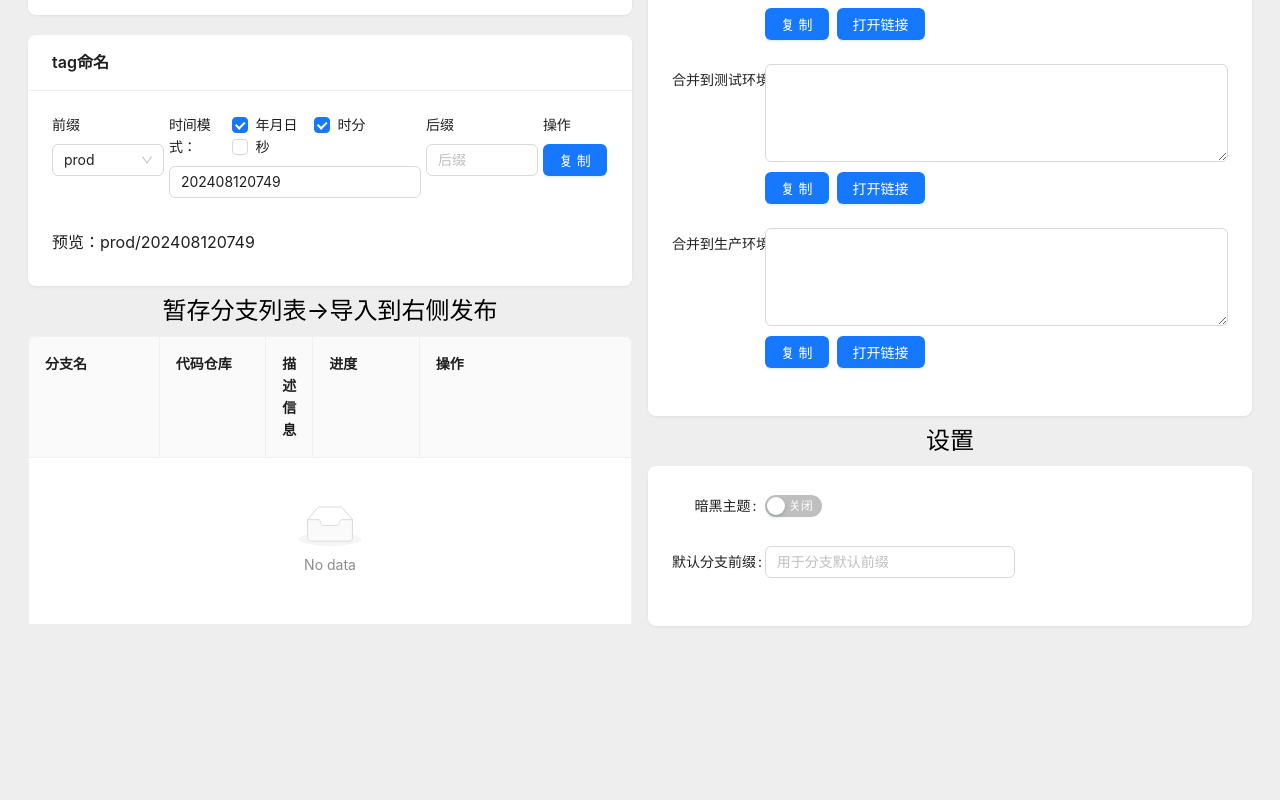
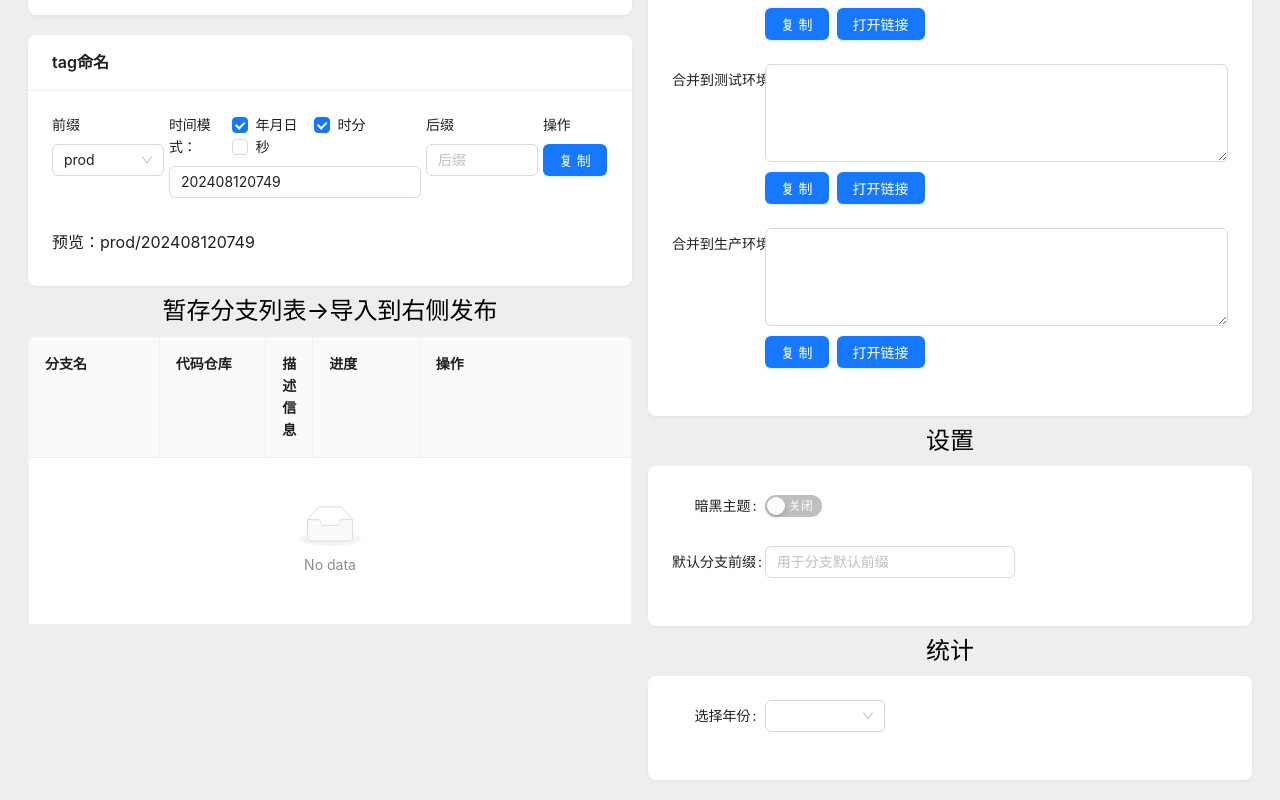
Before and after one commit to okamiss/gitlab-fast-merge, a React (Vite) app: page / in a window 1280 px wide. Shown: the part 338-1138 px from the top of the page. Before the commit the page ends 984 px from the top, so only its background shows below. Built offline with nearby package versions, Linux system fonts and the light colour scheme.

Commit message:
更新图表统计

```diff
--- a/package.json
+++ b/package.json
@@ -15,6 +15,7 @@
     "dayjs": "^1.11.10",
     "react": "^18.2.0",
     "react-dom": "^18.2.0",
+    "recharts": "^2.14.1",
     "reset-css": "^5.0.2",
     "styled-components": "^6.1.8",
     "uuid": "^10.0.0"
--- a/src/App.tsx
+++ b/src/App.tsx
@@ -24,6 +24,8 @@ import dayjs from 'dayjs'
 import copy from 'clipboard-copy'
 import { v4 as uuidv4 } from 'uuid'
 import { progressList, storeList } from './common/select'
+
+import Statistics from './components/statistics'
 
 const { TextArea } = Input
 
@@ -634,6 +636,8 @@ const App: React.FC = () => {
               </Form.Item>
             </Form>
           </Card>
+          <Title>统计</Title>
+          <Statistics data={dataSource} />
         </Col>
       </Row>
     </ConfigProvider>
--- /dev/null
+++ b/src/components/statistics-style.tsx
@@ -0,0 +1,2 @@
+import styled from 'styled-components'
+export const StatisBox = styled.div``
--- /dev/null
+++ b/src/components/statistics.tsx
@@ -0,0 +1,124 @@
+import { useEffect, useState } from 'react'
+import {
+  BarChart,
+  Bar,
+  XAxis,
+  YAxis,
+  CartesianGrid,
+  Tooltip,
+  ResponsiveContainer,
+  TooltipProps
+} from 'recharts'
+
+import { Card, Form, Select } from 'antd'
+
+interface StatisticsProps {
+  data: branchlist[]
+}
+
+const CustomTooltip = ({ active, payload, label }: TooltipProps<number, string>) => {
+  if (active && payload && payload.length) {
+    return (
+      <div className="custom-tooltip">
+        <p className="label">{`${label} : ${payload[0].value}个需求`}</p>
+      </div>
+    )
+  }
+
+  return null
+}
+
+export default function statistics({ data }: StatisticsProps) {
+  const [yearsoptions, setYearsoptions] = useState([])
+  const [selectedYear, setSelectedYear] = useState<number | null>(null)
+  const [monthlyData, setMonthlyData] = useState<{ name: string; sum: number }[]>([])
+
+  useEffect(() => {
+    const getUniqueYears = () => {
+      return Array.from(
+        new Set(
+          data.map((item) => {
+            const date = new Date(item.create_time * 1000)
+            return date.getFullYear()
+          })
+        )
+      ).sort((a, b) => b - a)
+    }
+
+    const uniqueYears = getUniqueYears()
+
+    if (uniqueYears.length > 0) {
+      setSelectedYear(uniqueYears[0])
+      const arr: any = []
+      uniqueYears.forEach((item) => {
+        arr.push({ value: item, label: item })
+      })
+      setYearsoptions(arr)
+    }
+  }, [data])
+
+  useEffect(() => {
+    if (selectedYear) {
+      const countRecordsByMonthForYear = () => {
+        const months = [
+          '一月',
+          '二月',
+          '三月',
+          '四月',
+          '五月',
+          '六月',
+          '七月',
+          '八月',
+          '九月',
+          '十月',
+          '十一月',
+          '十二月'
+        ]
+
+        return Array(12)
+          .fill(0)
+          .map((_, index) => ({
+            name: months[index],
+            sum: data.filter((item) => {
+              const date = new Date(item.create_time * 1000)
+              return date.getFullYear() === selectedYear && date.getMonth() === index
+            }).length
+          }))
+      }
+
+      setMonthlyData(countRecordsByMonthForYear())
+    }
+  }, [data, selectedYear])
+
+  const handleYearChange = (value: number) => {
+    setSelectedYear(value)
+  }
+
+  return (
+    <Card bordered={false} style={{ margin: '0 auto' }}>
+      <Form labelCol={{ span: 4 }} wrapperCol={{ span: 20 }} autoComplete="off">
+        <Form.Item label="选择年份">
+          <Select
+            onChange={handleYearChange}
+            value={selectedYear}
+            style={{ width: 120 }}
+            options={yearsoptions}
+          />
+        </Form.Item>
+      </Form>
+
+      {selectedYear && (
+        <ResponsiveContainer width="100%" height={300}>
+          <BarChart data={monthlyData}>
+            <CartesianGrid strokeDasharray="3 3" />
+            <XAxis dataKey="name" />
+            <YAxis />
+            <Tooltip content={<CustomTooltip />} />
+            {/* <Legend /> */}
+            <Bar dataKey="sum" fill="#16a085" />
+          </BarChart>
+        </ResponsiveContainer>
+      )}
+    </Card>
+  )
+}
--- a/src/types/all.d.ts
+++ b/src/types/all.d.ts
@@ -1,8 +1,9 @@
 interface branchlist {
   id: string
-  progress:number
+  progress: number
   branch: string
   storeName: string
   description: string
   modiy: boolean
+  create_time: number
 }
```
Also changed, not shown: 1 other file (tests, documents, lock files or other folders).
